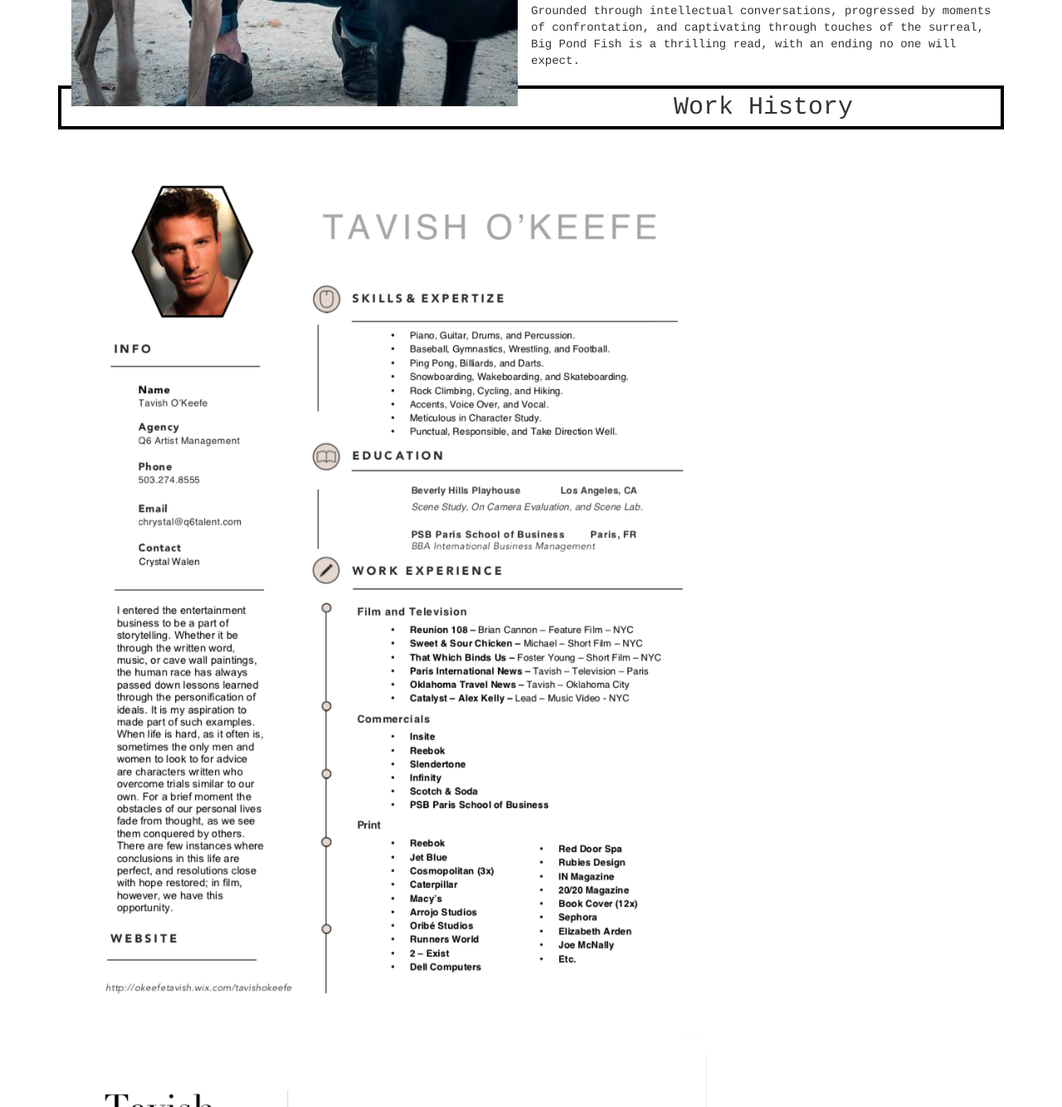
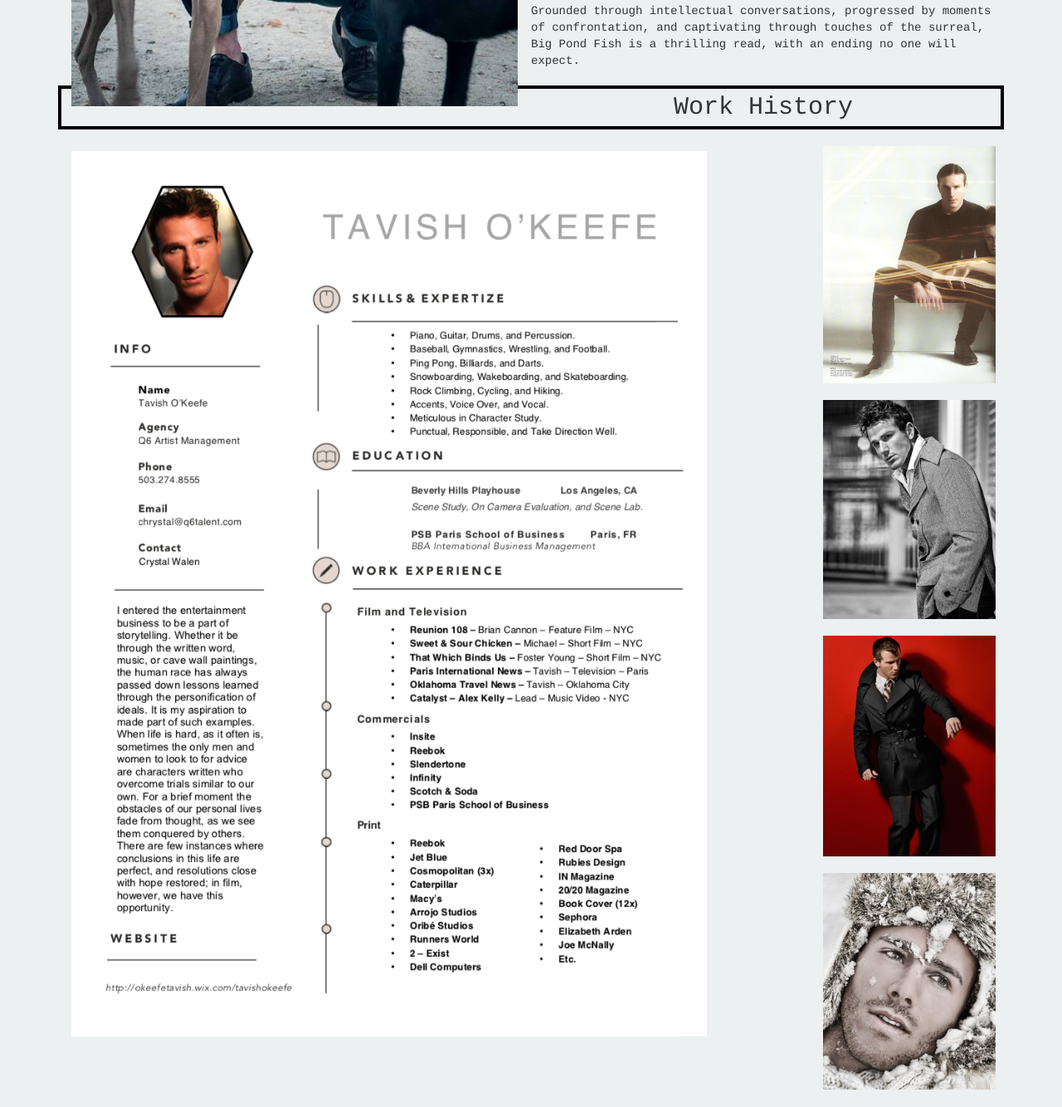
Before and after one commit to TavishOKeefe/Portfolio-Webpage, a plain HTML site: page index.html in a window 1280 px wide. Shown: the part 1426-2760 px from the top of the page at 83% size. Drawn offline with nearby package versions, Linux system fonts and the light colour scheme.

Commit message:
add four images, float images, add background color.

```diff
--- a/css/styles.css
+++ b/css/styles.css
@@ -33,6 +33,7 @@ h4 {
 body {
   font-family: courier, monospace;
   margin: 15px;
+  background-color: #ECF0F1
 }
 
 .jumbotron {
@@ -40,6 +41,12 @@ body {
 }
 
 .resume {
+  float: left;
   width:70%;
   padding: 6px;
 }
+
+.work img {
+  float: right;
+  width:20%
+}
--- a/index.html
+++ b/index.html
@@ -72,7 +72,13 @@
 
       <div class="resume">
         <img src="img/resume1.png" alt="Resume of Tavish">
-        <img src="img/resume2.png" alt="Resume of Tavish">
+      </div>
+
+      <div class="work">
+        <img src="img/0.jpg" alt="Image of Tavish">
+        <img src="img/0-1.jpg" alt="Image of Tavish">
+        <img src="img/0-2.jpg" alt="Image of Tavish">
+        <img src="img/0-3.jpg" alt="Image of Tavish">
       </div>
 
 
```
Also changed, not shown: img/0-1.jpg (added), img/0-2.jpg (added), img/0-3.jpg (added), img/0.jpg (added).
